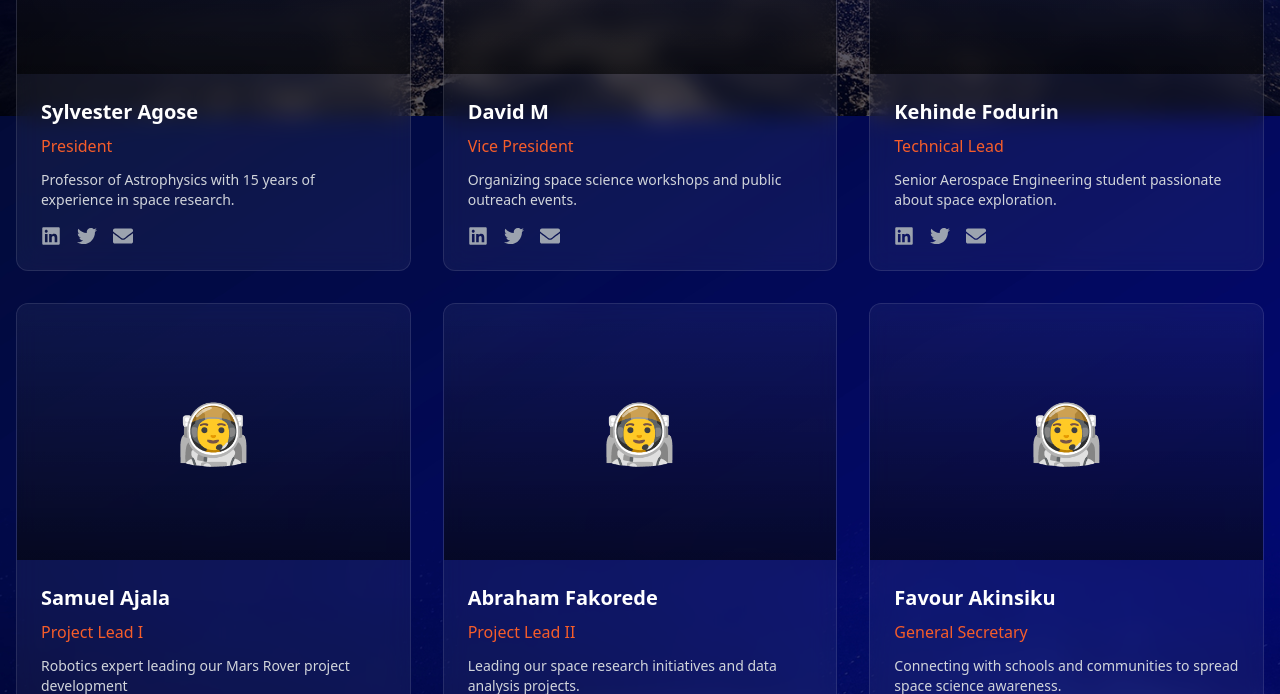
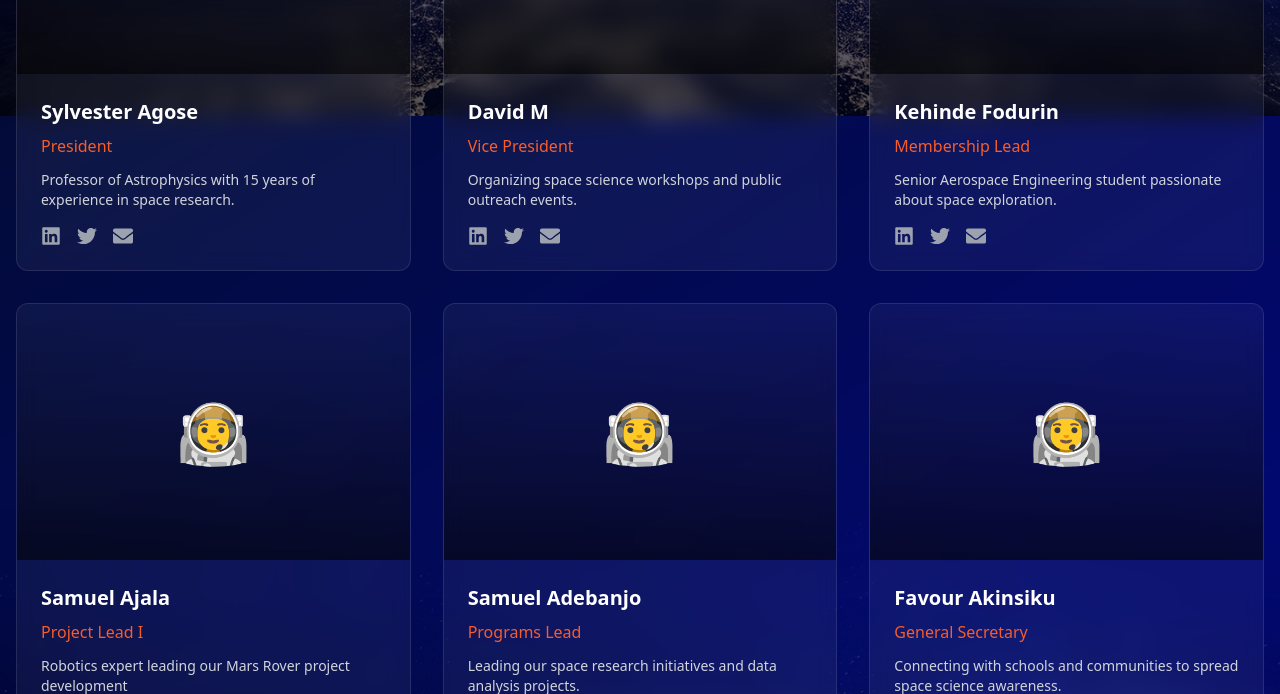
Before and after one commit to samuelajala01/space-clubs-lasu, a Next.js app: page / in a window 1280 px wide. Shown: the part 2740-3434 px from the top of the page. Built offline with nearby package versions, Linux system fonts and the light colour scheme.

Commit message:
feat: update team roles and improve text clarity in Events and Resources pages

```diff
--- a/src/app/Components/TeamPreview.jsx
+++ b/src/app/Components/TeamPreview.jsx
@@ -29,7 +29,7 @@ const TeamPreview = () => {
     },
     {
       name: "Kehinde Fodurin",
-      role: "Technical Lead",
+      role: "Membership Lead",
       image: "/images/team/maya.jpg",
       bio: "Senior Aerospace Engineering student passionate about space exploration.",
       social: {
@@ -50,8 +50,8 @@ const TeamPreview = () => {
       },
     },
     {
-      name: "Abraham Fakorede",
-      role: "Project Lead II",
+      name: "Samuel Adebanjo",
+      role: "Programs Lead",
       image: "/images/team/emma.jpg",
       bio: "Leading our space research initiatives and data analysis projects.",
       social: {
@@ -117,7 +117,7 @@ const TeamPreview = () => {
             <motion.div
               key={index}
               variants={itemVariants}
-              className="bg-white/5 backdrop-blur-md rounded-xl border border-white/10 overflow-hidden hover:bg-white/10 transition-all duration-300"
+              className="bg-white/5 backdrop-blur-md rounded-xl border border-white/10 overflow-hidden hover:bg-white/10"
             >
               <div className="relative h-64">
                 <div className="absolute inset-0 bg-gradient-to-t from-black/60 to-transparent"></div>
--- a/src/app/events/page.jsx
+++ b/src/app/events/page.jsx
@@ -65,7 +65,6 @@ const EventsPage = () => {
   return (
     <div className="relative min-h-screen mx-[6vw]">
       <div className="fixed inset-0 bg-black/50 backdrop-blur-sm -z-10"></div>
-      <Navbar />
       <main className="pt-20">
         <div className="container mx-auto px-4 py-16">
           <h1 className="text-5xl md:text-[4vw] text-center text-white mb-12">
@@ -123,7 +122,7 @@ const EventsPage = () => {
               Stay Updated with Our Events
             </h2>
             <p className="text-gray-200 mb-6">
-              Subscribe to our newsletter to receive updates about upcoming
+              Subscribe to our mailing list to receive updates about upcoming
               events and activities.
             </p>
             <div className="flex flex-col md:flex-row gap-4 justify-center max-w-2xl mx-auto">
--- a/src/app/resources/page.jsx
+++ b/src/app/resources/page.jsx
@@ -275,7 +275,7 @@ const ResourcesPage = () => {
         >
           <h2 className="text-3xl font-bold text-white mb-4">Stay Updated</h2>
           <p className="text-gray-300 mb-6 max-w-2xl mx-auto">
-            Subscribe to our newsletter to receive updates about new resources,
+            Subscribe to our mailing list to receive updates about new resources,
             upcoming events, and space science news.
           </p>
           <div className="flex flex-col md:flex-row gap-4 justify-center max-w-2xl mx-auto">
```
